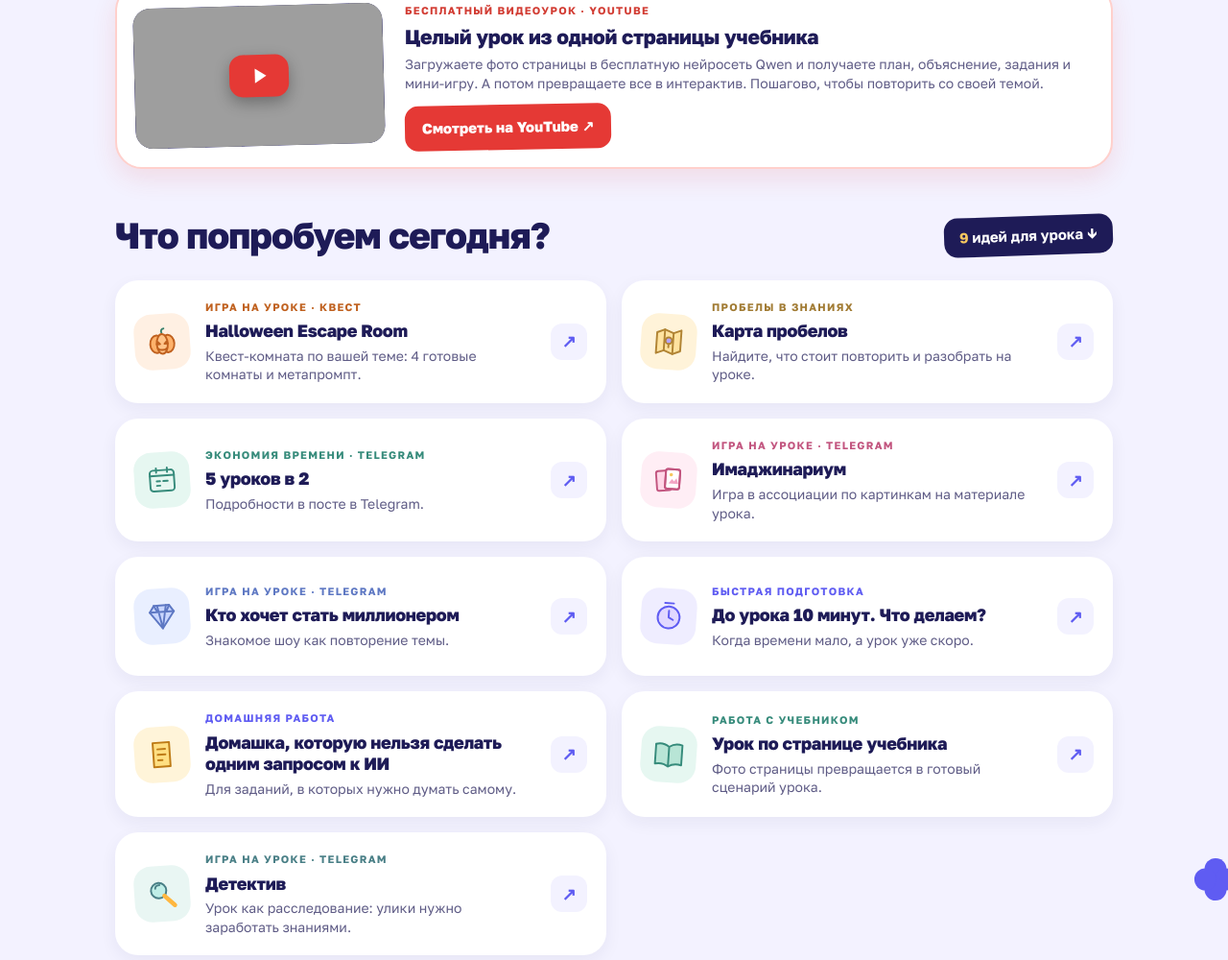
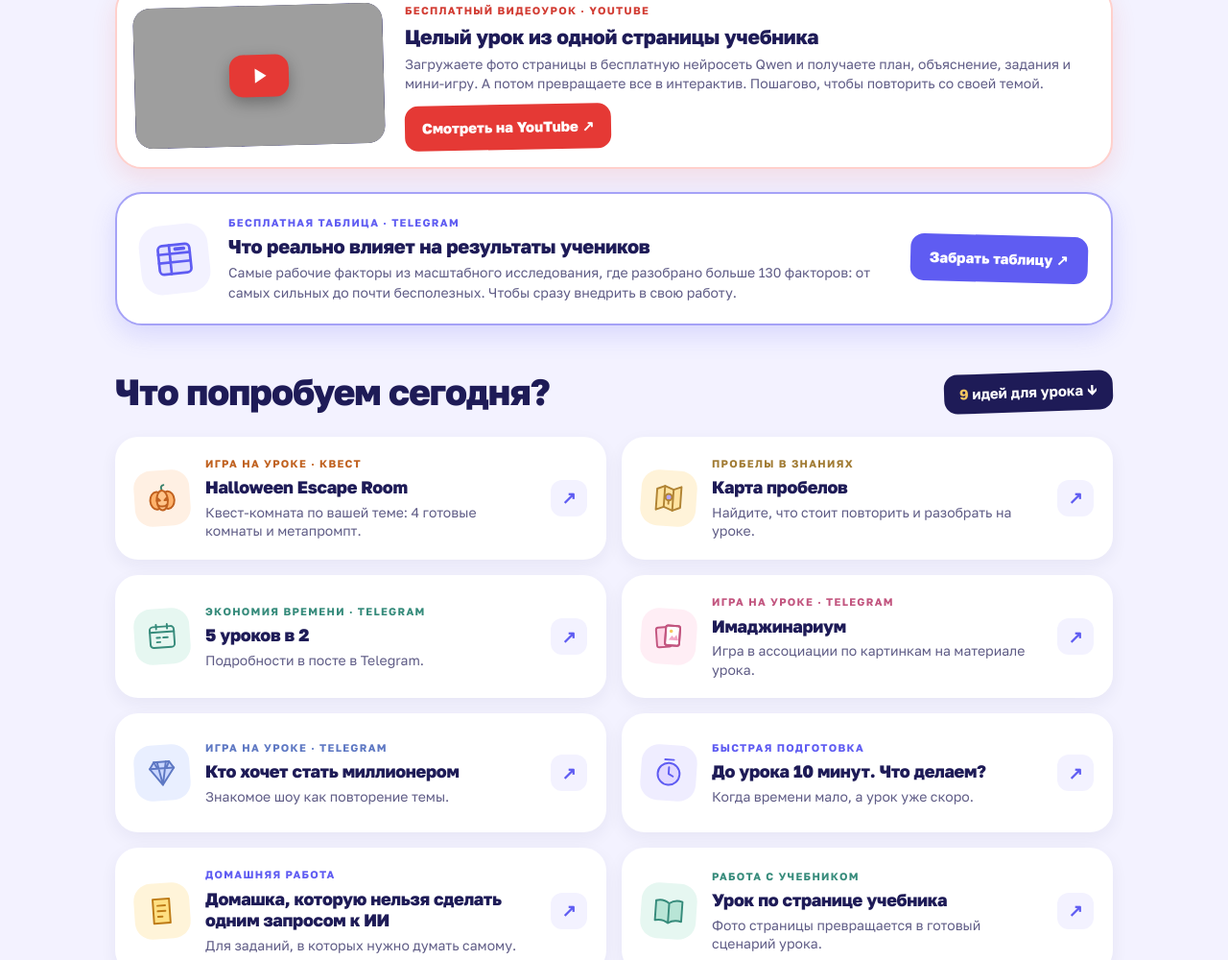
Before and after one commit to edugamechanger-lab/taplink-instagram, a plain HTML site: page index.html in a window 1280 px wide. Shown: the part 1517-2517 px from the top of the page at 96% size. Drawn offline with Linux system fonts and the light colour scheme; grey boxes are pictures that could not be loaded.

Commit message:
Убран Secrep; плашка с таблицей факторов в Telegram во всех таплинках
Co-Authored-By: Claude Opus 5.5 <noreply@anthropic.com>
Claude-Session: https://claude.ai/code/session_01NqjMuSzH9uRWgs2mtSMn78

```diff
--- a/index.html
+++ b/index.html
@@ -2,7 +2,7 @@
 <html lang="ru">
 <head>
   <meta http-equiv="Cache-Control" content="no-cache">
-  <meta name="taplink-build" content="20261113103423">
+  <meta name="taplink-build" content="20261114103004">
   <meta charset="utf-8">
   <meta name="viewport" content="width=device-width, initial-scale=1">
   <meta name="theme-color" content="#5F5CF2">
@@ -175,6 +175,12 @@ h1 span{display:block;color:var(--violet)}
 .pr-btn:hover{transform:rotate(0) translateY(-2px);background:#fff}
 .pr-btn:focus-visible{outline:3px solid #fff;outline-offset:4px}
 .pr-note{position:relative;margin-top:12px;font-size:13px;color:#d6d4ff}
+
+/* ---------- ТАБЛИЦА В TELEGRAM ---------- */
+.service-table{border-color:var(--violet-soft);box-shadow:0 10px 26px rgba(95,92,242,.18)}
+.service-table .s-icon{background:var(--violet-bg);color:var(--violet)}
+.service-table .s-tag{color:var(--violet)}
+.service-table .s-btn{background:var(--violet)}
 
 /* ---------- СЕРВИС: ХИМИЯ И БИОЛОГИЯ ---------- */
 .service-chem{border-color:#7fd1b0;box-shadow:0 10px 26px rgba(54,139,123,.2)}
@@ -423,6 +429,23 @@ footer span{color:var(--violet)}
         </span>
       </a>
 
+      <!-- ===== ТАБЛИЦА В TELEGRAM: ЧТО РЕАЛЬНО ВЛИЯЕТ НА РЕЗУЛЬТАТЫ УЧЕНИКОВ ===== -->
+      <div class="service service-table">
+        <span class="s-icon" aria-hidden="true">
+          <svg viewBox="0 0 28 28" fill="none" stroke="currentColor" stroke-width="1.8" stroke-linecap="round" stroke-linejoin="round">
+            <rect x="3" y="4" width="22" height="20" rx="3" fill="#e1e0ff"/>
+            <path d="M3 10h22M3 16h22M11 4v20"/>
+            <path d="M15 7h6" stroke-width="2.4"/>
+          </svg>
+        </span>
+        <div class="s-copy">
+          <div class="s-tag">Бесплатная таблица · Telegram</div>
+          <h3>Что реально влияет на результаты учеников</h3>
+          <p>Самые рабочие факторы из масштабного исследования, где разобрано больше 130 факторов: от самых сильных до почти бесполезных. Чтобы сразу внедрить в свою работу.</p>
+        </div>
+        <a class="s-btn" href="https://t.me/margoiai/250" target="_blank" rel="noopener noreferrer">Забрать таблицу ↗</a>
+      </div>
+
       <div class="section-head">
         <h2>Что попробуем сегодня?</h2>
         <span class="count"><b id="count">4</b> <span id="count-word">идеи</span> для урока ↓</span>
@@ -567,7 +590,7 @@ footer span{color:var(--violet)}
   /* Встроенные браузеры (TikTok, Instagram) держат старую копию страницы.
      Сверяем номер сборки с сервером; если вышла новая, перезагружаемся. */
   (function(){
-    var BUILD = '20261113103423';  /* номер сборки, тот же, что в meta taplink-build */
+    var BUILD = '20261114103004';  /* номер сборки, тот же, что в meta taplink-build */
     try {
       fetch(location.pathname + '?nocache=' + Date.now(), {cache:'no-store'})
         .then(function(r){ return r.ok ? r.text() : ''; })
```
